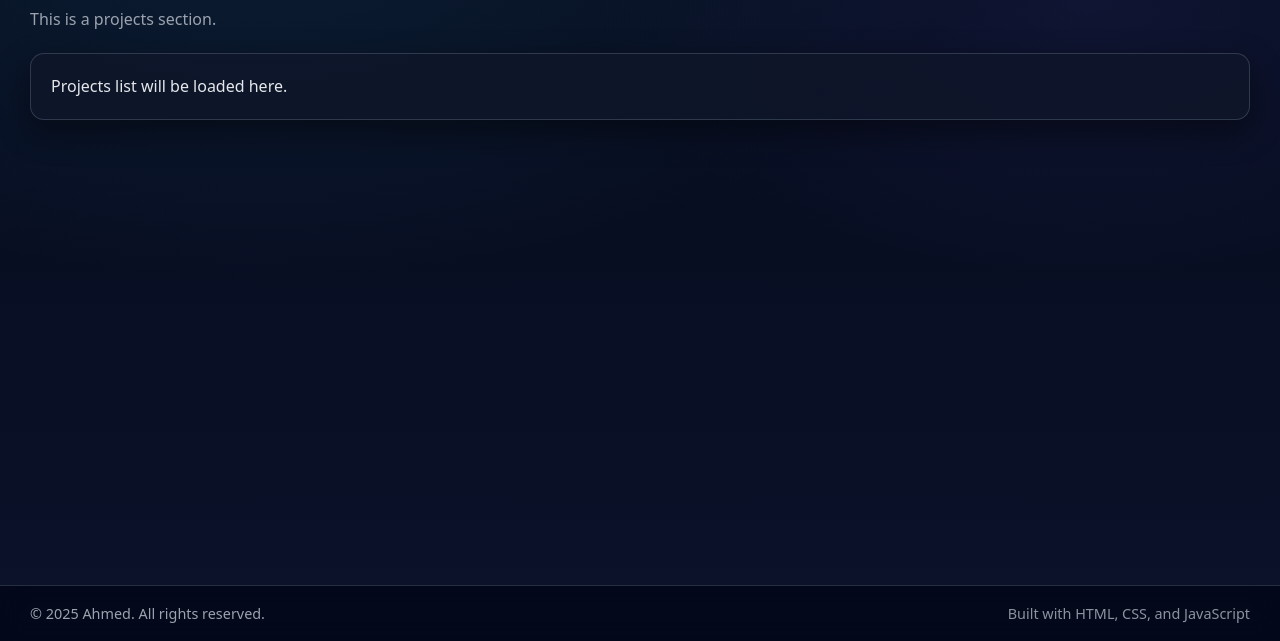
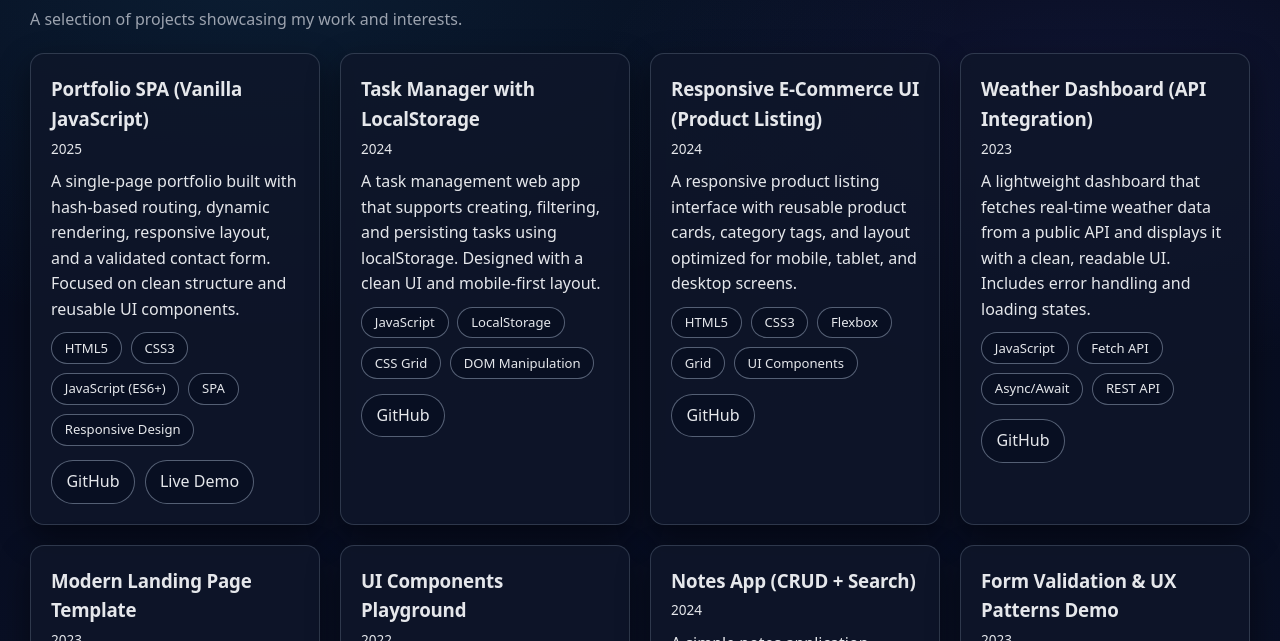
Before and after one commit to SauWebProgramming/web-tech-project-Ahmed-elrimi, a plain HTML site: page index.html in a window 1280 px wide. Both pictures are taken after a click on the element "Main navigation". Shown: the part 159-800 px from the top of the page. Drawn offline with Linux system fonts and the light colour scheme.

Commit message:
Load projects from JSON using fetch

```diff
--- a/css/style.css
+++ b/css/style.css
@@ -319,3 +319,48 @@ main#app{
   color: var(--text);
   border: 1px solid rgba(148,163,184,.55);
 }
+
+/* =========================
+   Projects
+========================= */
+.projects-grid{
+  display: grid;
+  grid-template-columns: repeat(auto-fit, minmax(260px, 1fr));
+  gap: 1.25rem;
+  margin-top: 1.2rem;
+}
+
+.project-title{
+  font-weight: 900;
+  letter-spacing: -0.2px;
+}
+
+.project-meta{
+  font-size: .85rem;
+  color: var(--muted);
+  margin-top: .25rem;
+}
+
+.project-links{
+  display: flex;
+  gap: .6rem;
+  flex-wrap: wrap;
+  margin-top: .9rem;
+}
+
+.link-btn{
+  display: inline-flex;
+  align-items: center;
+  justify-content: center;
+  padding: .5rem .9rem;
+  border-radius: 999px;
+  border: 1px solid rgba(148,163,184,.55);
+  color: var(--text);
+  background: rgba(2, 6, 23, 0.35);
+  transition: transform .12s ease, border-color .12s ease;
+}
+
+.link-btn:hover{
+  transform: translateY(-1px);
+  border-color: rgba(56, 189, 248, 0.8);
+}
--- a/data/projects.json
+++ b/data/projects.json
@@ -0,0 +1,66 @@
+[
+  {
+    "title": "Portfolio SPA (Vanilla JavaScript)",
+    "year": "2025",
+    "description": "A single-page portfolio built with hash-based routing, dynamic rendering, responsive layout, and a validated contact form. Focused on clean structure and reusable UI components.",
+    "technologies": ["HTML5", "CSS3", "JavaScript (ES6+)", "SPA", "Responsive Design"],
+    "githubUrl": "https://github.com/AhmedElrimi/portfolio-spa",
+    "demoUrl": "https://AhmedElrimi.github.io/portfolio-spa/"
+  },
+  {
+    "title": "Task Manager with LocalStorage",
+    "year": "2024",
+    "description": "A task management web app that supports creating, filtering, and persisting tasks using localStorage. Designed with a clean UI and mobile-first layout.",
+    "technologies": ["JavaScript", "LocalStorage", "CSS Grid", "DOM Manipulation"],
+    "githubUrl": "https://github.com/AhmedElrimi/task-manager",
+    "demoUrl": ""
+  },
+  {
+    "title": "Responsive E-Commerce UI (Product Listing)",
+    "year": "2024",
+    "description": "A responsive product listing interface with reusable product cards, category tags, and layout optimized for mobile, tablet, and desktop screens.",
+    "technologies": ["HTML5", "CSS3", "Flexbox", "Grid", "UI Components"],
+    "githubUrl": "https://github.com/AhmedElrimi/ecommerce-ui",
+    "demoUrl": ""
+  },
+  {
+    "title": "Weather Dashboard (API Integration)",
+    "year": "2023",
+    "description": "A lightweight dashboard that fetches real-time weather data from a public API and displays it with a clean, readable UI. Includes error handling and loading states.",
+    "technologies": ["JavaScript", "Fetch API", "Async/Await", "REST API"],
+    "githubUrl": "https://github.com/AhmedElrimi/weather-dashboard",
+    "demoUrl": ""
+  },
+  {
+    "title": "Modern Landing Page Template",
+    "year": "2023",
+    "description": "A modern landing page template with strong typography, consistent spacing, and responsive sections. Built to be easily customizable for startups or personal brands.",
+    "technologies": ["HTML5", "CSS3", "Responsive Design", "Typography"],
+    "githubUrl": "https://github.com/AhmedElrimi/landing-page-template",
+    "demoUrl": ""
+  },
+  {
+    "title": "UI Components Playground",
+    "year": "2022",
+    "description": "A small collection of reusable UI components (buttons, cards, tags, forms) focused on consistency and accessibility. Built as practice for building scalable UI systems.",
+    "technologies": ["CSS3", "Design System Basics", "Accessibility", "Reusable Components"],
+    "githubUrl": "https://github.com/AhmedElrimi/ui-components-playground",
+    "demoUrl": ""
+  },
+  {
+    "title": "Notes App (CRUD + Search)",
+    "year": "2024",
+    "description": "A simple notes application allowing users to create, edit, delete, and search notes on the client side. Designed with usability and clarity in mind.",
+    "technologies": ["JavaScript", "CRUD Operations", "LocalStorage", "UX Design"],
+    "githubUrl": "https://github.com/AhmedElrimi/notes-app",
+    "demoUrl": ""
+  },
+  {
+    "title": "Form Validation & UX Patterns Demo",
+    "year": "2023",
+    "description": "A demo project focused on building robust form validation, user feedback messages, and accessible input patterns without any backend.",
+    "technologies": ["HTML5 Validation", "JavaScript", "Accessibility", "Forms"],
+    "githubUrl": "https://github.com/AhmedElrimi/form-validation-demo",
+    "demoUrl": ""
+  }
+]
--- a/js/app.js
+++ b/js/app.js
@@ -199,14 +199,18 @@ function renderProjects() {
     <section class="section">
       <header class="section-header">
         <h2 class="section-title">Projects</h2>
-        <p class="section-subtitle">This is a projects section.</p>
+        <p class="section-subtitle">
+          A selection of projects showcasing my work and interests.
+        </p>
       </header>
-      <div class="card">
-        <p>Projects list will be loaded here.</p>
-      </div>
+
+      <div id="projects-container" class="card">Loading projects...</div>
     </section>
   `;
+
+  loadProjects();
 }
+
 
 function renderContact() {
   app.innerHTML = `
@@ -221,3 +225,80 @@ function renderContact() {
     </section>
   `;
 }
+
+/* ---------------- Projects: async fetch ---------------- */
+
+async function loadProjects() {
+  const container = document.getElementById("projects-container");
+  if (!container) return;
+
+  try {
+    const res = await fetch("./data/projects.json", { cache: "no-store" });
+    if (!res.ok) throw new Error("Failed to fetch projects.json");
+
+    const projects = await res.json();
+
+    if (!Array.isArray(projects) || projects.length === 0) {
+      container.textContent = "No projects found.";
+      return;
+    }
+
+    container.classList.remove("card");
+    container.innerHTML = `
+      <div class="projects-grid">
+        ${projects.map((p) => projectCardHtml(p)).join("")}
+      </div>
+    `;
+  } catch (err) {
+    console.error(err);
+    container.textContent = "Error loading projects. Please try again later.";
+  }
+}
+
+function projectCardHtml(p) {
+  const title = escapeHtml(p?.title);
+  const year = escapeHtml(p?.year);
+  const desc = escapeHtml(p?.description);
+  const techs = Array.isArray(p?.technologies) ? p.technologies : [];
+  const githubUrl = safeUrl(p?.githubUrl);
+  const demoUrl = safeUrl(p?.demoUrl);
+
+  const linksHtml = (githubUrl || demoUrl)
+    ? `
+      <div class="project-links">
+        ${githubUrl ? `<a class="link-btn" href="${githubUrl}" target="_blank" rel="noopener noreferrer">GitHub</a>` : ""}
+        ${demoUrl ? `<a class="link-btn" href="${demoUrl}" target="_blank" rel="noopener noreferrer">Live Demo</a>` : ""}
+      </div>
+    `
+    : "";
+
+  return `
+    <article class="card">
+      <h3 class="project-title">${title}</h3>
+      <p class="project-meta">${year}</p>
+      <p class="mt-06">${desc}</p>
+
+      <div class="tags mt-06">
+        ${techs.map((t) => `<span class="tag">${escapeHtml(t)}</span>`).join("")}
+      </div>
+
+      ${linksHtml}
+    </article>
+  `;
+}
+
+function safeUrl(value) {
+  const v = String(value ?? "").trim();
+  if (!v) return "";
+  if (v.startsWith("http://") || v.startsWith("https://")) return v;
+  return "";
+}
+
+function escapeHtml(value) {
+  return String(value ?? "")
+    .replaceAll("&", "&amp;")
+    .replaceAll("<", "&lt;")
+    .replaceAll(">", "&gt;")
+    .replaceAll('"', "&quot;")
+    .replaceAll("'", "&#039;");
+}
```
